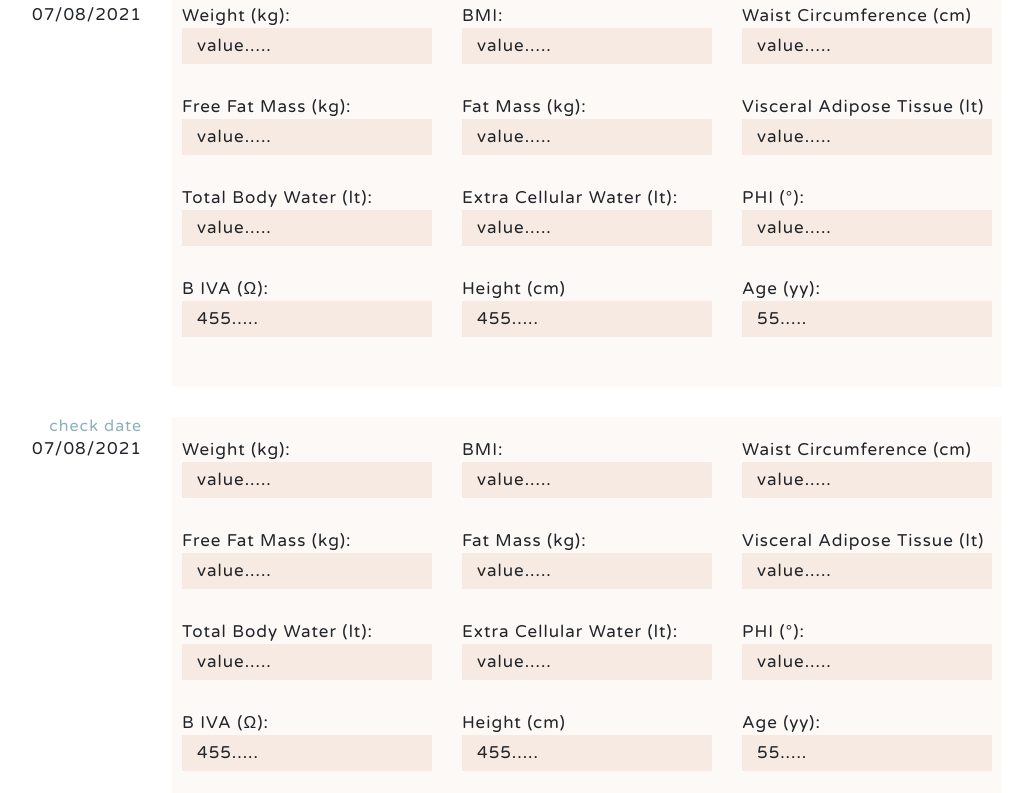
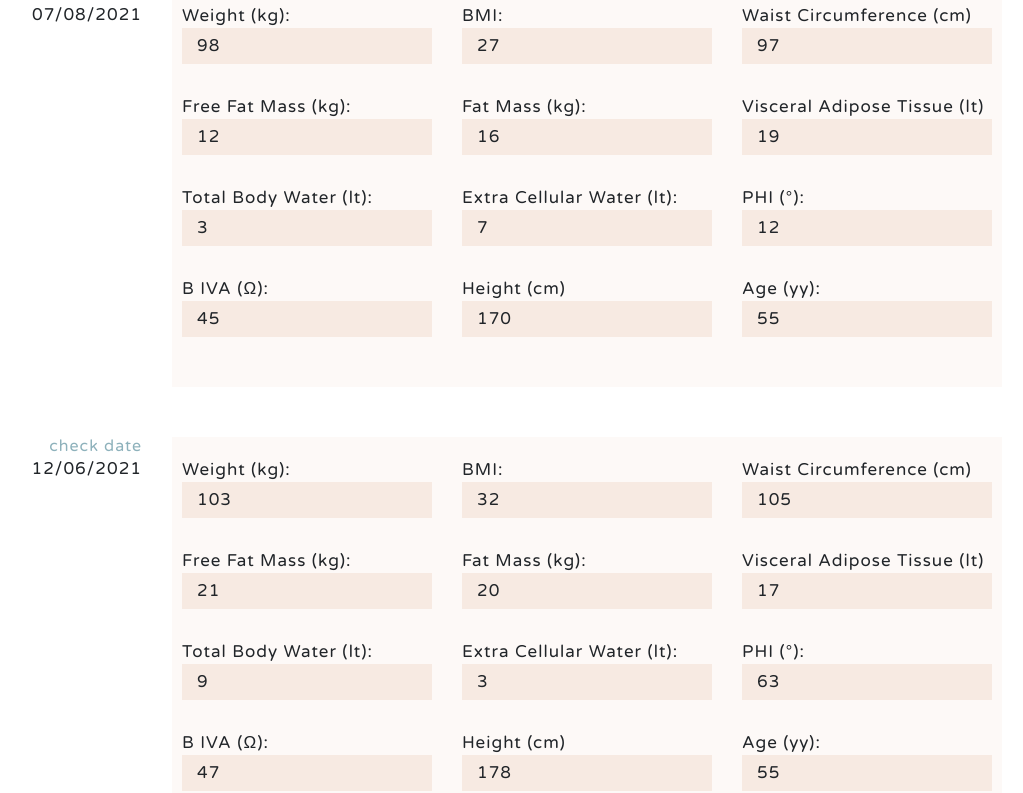
Before and after one commit to RobertaMatera/fit-in-touch, a React (Create React App) app: page /patient/1/history in a window 1280 px wide. Shown: the part 407-1200 px from the top of the page, without its empty margins (163-1186 px from the left). Built offline with nearby package versions, Linux system fonts and the light colour scheme; no server answers.

Commit message:
DateAndDataCheckComp. + InfoCheckComp. hardcoded only for presentation
this changes are going to be revert!

```diff
--- a/src/components/PatientHistory/DateAndDataCheckComponent.tsx
+++ b/src/components/PatientHistory/DateAndDataCheckComponent.tsx
@@ -1,16 +1,16 @@
-import { Col } from "react-bootstrap";
 import InfoCheck from "./InfoCheckComponent";
 
 const DateAndDataCheck = () => {
   return (
     <>
-      <Col xs={12} lg={3} className="text-center text-lg-end mb-2 m-0">
+      {/*  <Col xs={12} lg={3} className="text-center text-lg-end mb-2 m-0">
         <h6>check date</h6>
         <p>07/08/2021</p>
-      </Col>
-      <Col xs={12} lg={9}>
+      </Col> */}
+      {/* <Col xs={12} lg={9}>
         <InfoCheck />
-      </Col>
+      </Col> */}
+      <InfoCheck />
     </>
   );
 };
--- a/src/components/PatientHistory/InfoCheckComponent.tsx
+++ b/src/components/PatientHistory/InfoCheckComponent.tsx
@@ -1,5 +1,12 @@
+import { Col } from "react-bootstrap";
 const InfoCheck = () => {
   return (
+    <>
+      <Col xs={12} lg={3} className="text-center text-lg-end mb-2 m-0">
+        <h6>check date</h6>
+        <p>07/08/2021</p>
+      </Col>
+      <Col xs={12} lg={9}>
         <div className="d-flex flex-column info-value-box mx-auto mx-lg-0">
           <div className="d-flex flex-column flex-md-row justify-content-center ">
             <div className="d-flex flex-column m-0 mb-4">
@@ -7,7 +14,7 @@ const InfoCheck = () => {
                 <p>Weight (kg):</p>
               </div>
               <div className="value-box">
-            <p className="new-patient-form mx-auto"> value..... </p>
+                <p className="new-patient-form mx-auto"> 98 </p>
               </div>
             </div>
             <div className="d-flex flex-column m-0 ms-md-4 mb-4">
@@ -15,7 +22,7 @@ const InfoCheck = () => {
                 <p>BMI:</p>
               </div>
               <div className="value-box">
-            <p className="new-patient-form mx-auto"> value..... </p>
+                <p className="new-patient-form mx-auto"> 27 </p>
               </div>
             </div>
             <div className="d-flex flex-column m-0 ms-md-4 mb-4">
@@ -23,7 +30,7 @@ const InfoCheck = () => {
                 <p>Waist Circumference (cm)</p>
               </div>
               <div className="value-box">
-            <p className="new-patient-form mx-auto"> value..... </p>
+                <p className="new-patient-form mx-auto"> 97 </p>
               </div>
             </div>
           </div>
@@ -34,7 +41,7 @@ const InfoCheck = () => {
                 <p>Free Fat Mass (kg):</p>
               </div>
               <div className="value-box">
-            <p className="new-patient-form mx-auto"> value..... </p>
+                <p className="new-patient-form mx-auto"> 12 </p>
               </div>
             </div>
             <div className="d-flex flex-column m-0 ms-md-4 mb-4">
@@ -42,7 +49,7 @@ const InfoCheck = () => {
                 <p>Fat Mass (kg):</p>
               </div>
               <div className="value-box">
-            <p className="new-patient-form mx-auto"> value..... </p>
+                <p className="new-patient-form mx-auto"> 16 </p>
               </div>
             </div>
             <div className="d-flex flex-column m-0 ms-md-4 mb-4">
@@ -50,7 +57,7 @@ const InfoCheck = () => {
                 <p>Visceral Adipose Tissue (lt)</p>
               </div>
               <div className="value-box">
-            <p className="new-patient-form mx-auto"> value..... </p>
+                <p className="new-patient-form mx-auto"> 19 </p>
               </div>
             </div>
           </div>
@@ -61,7 +68,7 @@ const InfoCheck = () => {
                 <p>Total Body Water (lt):</p>
               </div>
               <div className="value-box">
-            <p className="new-patient-form mx-auto"> value..... </p>
+                <p className="new-patient-form mx-auto"> 3 </p>
               </div>
             </div>
             <div className="d-flex flex-column m-0 ms-md-4 mb-4">
@@ -69,7 +76,7 @@ const InfoCheck = () => {
                 <p>Extra Cellular Water (lt):</p>
               </div>
               <div className="value-box">
-            <p className="new-patient-form mx-auto"> value..... </p>
+                <p className="new-patient-form mx-auto"> 7 </p>
               </div>
             </div>
             <div className="d-flex flex-column m-0 ms-md-4 mb-4">
@@ -77,7 +84,7 @@ const InfoCheck = () => {
                 <p>PHI (°):</p>
               </div>
               <div className="value-box">
-            <p className="new-patient-form mx-auto"> value..... </p>
+                <p className="new-patient-form mx-auto"> 12 </p>
               </div>
             </div>
           </div>
@@ -88,7 +95,7 @@ const InfoCheck = () => {
                 <p>B IVA (Ω):</p>
               </div>
               <div className="value-box">
-            <p className="new-patient-form mx-auto"> 455..... </p>
+                <p className="new-patient-form mx-auto"> 45 </p>
               </div>
             </div>
             <div className="d-flex flex-column m-0 ms-md-4 mb-4">
@@ -96,7 +103,7 @@ const InfoCheck = () => {
                 <p>Height (cm)</p>
               </div>
               <div className="value-box">
-            <p className="new-patient-form mx-auto"> 455..... </p>
+                <p className="new-patient-form mx-auto"> 170 </p>
               </div>
             </div>
             <div className="d-flex flex-column m-0 ms-md-4 mb-4">
@@ -104,11 +111,131 @@ const InfoCheck = () => {
                 <p>Age (yy):</p>
               </div>
               <div className="value-box">
-            <p className="new-patient-form mx-auto"> 55..... </p>
+                <p className="new-patient-form mx-auto"> 55 </p>
               </div>
             </div>
           </div>
         </div>
+      </Col>
+      {/* da qui in poi è hardcoded, solo per la presentazione del progetto: cancellare e passare i dati dinamicamente*/}
+      <div
+        style={{ display: "inline-block", width: "100%", height: "50px" }}
+      ></div>
+      <Col xs={12} lg={3} className="text-center text-lg-end mb-2 m-0">
+        <h6>check date</h6>
+        <p>12/06/2021</p>
+      </Col>
+      <Col xs={12} lg={9}>
+        <div className="d-flex flex-column info-value-box mx-auto mx-lg-0">
+          <div className="d-flex flex-column flex-md-row justify-content-center ">
+            <div className="d-flex flex-column m-0 mb-4">
+              <div className="mx-auto mx-lg-0">
+                <p>Weight (kg):</p>
+              </div>
+              <div className="value-box">
+                <p className="new-patient-form mx-auto"> 103 </p>
+              </div>
+            </div>
+            <div className="d-flex flex-column m-0 ms-md-4 mb-4">
+              <div className="mx-auto mx-lg-0">
+                <p>BMI:</p>
+              </div>
+              <div className="value-box">
+                <p className="new-patient-form mx-auto"> 32 </p>
+              </div>
+            </div>
+            <div className="d-flex flex-column m-0 ms-md-4 mb-4">
+              <div className="mx-auto mx-lg-0">
+                <p>Waist Circumference (cm)</p>
+              </div>
+              <div className="value-box">
+                <p className="new-patient-form mx-auto"> 105 </p>
+              </div>
+            </div>
+          </div>
+
+          <div className="d-flex flex-column flex-md-row justify-content-center">
+            <div className="d-flex flex-column m-0  mb-4">
+              <div className="mx-auto mx-lg-0">
+                <p>Free Fat Mass (kg):</p>
+              </div>
+              <div className="value-box">
+                <p className="new-patient-form mx-auto"> 21 </p>
+              </div>
+            </div>
+            <div className="d-flex flex-column m-0 ms-md-4 mb-4">
+              <div className="mx-auto mx-lg-0">
+                <p>Fat Mass (kg):</p>
+              </div>
+              <div className="value-box">
+                <p className="new-patient-form mx-auto"> 20 </p>
+              </div>
+            </div>
+            <div className="d-flex flex-column m-0 ms-md-4 mb-4">
+              <div className="mx-auto mx-lg-0">
+                <p>Visceral Adipose Tissue (lt)</p>
+              </div>
+              <div className="value-box">
+                <p className="new-patient-form mx-auto"> 17 </p>
+              </div>
+            </div>
+          </div>
+
+          <div className="d-flex flex-column flex-md-row justify-content-center">
+            <div className="d-flex flex-column m-0  mb-4">
+              <div className="mx-auto mx-lg-0">
+                <p>Total Body Water (lt):</p>
+              </div>
+              <div className="value-box">
+                <p className="new-patient-form mx-auto"> 9 </p>
+              </div>
+            </div>
+            <div className="d-flex flex-column m-0 ms-md-4 mb-4">
+              <div className="mx-auto mx-lg-0">
+                <p>Extra Cellular Water (lt):</p>
+              </div>
+              <div className="value-box">
+                <p className="new-patient-form mx-auto"> 3 </p>
+              </div>
+            </div>
+            <div className="d-flex flex-column m-0 ms-md-4 mb-4">
+              <div className="mx-auto mx-lg-0">
+                <p>PHI (°):</p>
+              </div>
+              <div className="value-box">
+                <p className="new-patient-form mx-auto"> 63 </p>
+              </div>
+            </div>
+          </div>
+          <div className="d-flex flex-column flex-md-row justify-content-center">
+            <div className="d-flex flex-column m-0  mb-4">
+              <div className="mx-auto mx-lg-0">
+                <p>B IVA (Ω):</p>
+              </div>
+              <div className="value-box">
+                <p className="new-patient-form mx-auto"> 47 </p>
+              </div>
+            </div>
+            <div className="d-flex flex-column m-0 ms-md-4 mb-4">
+              <div className="mx-auto mx-lg-0">
+                <p>Height (cm)</p>
+              </div>
+              <div className="value-box">
+                <p className="new-patient-form mx-auto"> 178 </p>
+              </div>
+            </div>
+            <div className="d-flex flex-column m-0 ms-md-4 mb-4">
+              <div className="mx-auto mx-lg-0">
+                <p>Age (yy):</p>
+              </div>
+              <div className="value-box">
+                <p className="new-patient-form mx-auto"> 55 </p>
+              </div>
+            </div>
+          </div>
+        </div>
+      </Col>
+    </>
   );
 };
 
--- a/src/components/PatientHistory/PatientHistoryComponent.tsx
+++ b/src/components/PatientHistory/PatientHistoryComponent.tsx
@@ -21,9 +21,6 @@ const PatientHistory = () => {
       <Row className="mb-4">
         <DateAndDataCheck />
       </Row>
-      <Row className="mb-4">
-        <DateAndDataCheck />
-      </Row>
     </Container>
   );
 };
```
Lines whose indentation alone changed are shown as unchanged.
